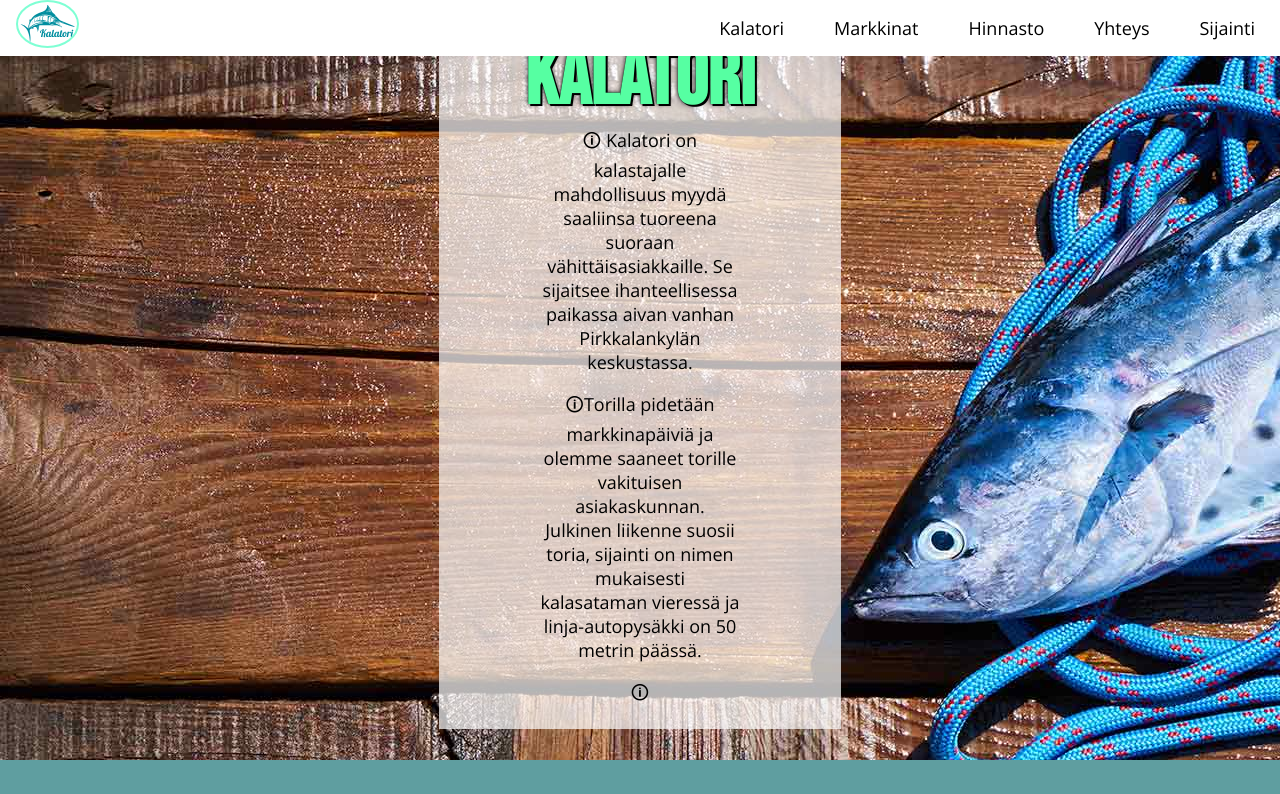
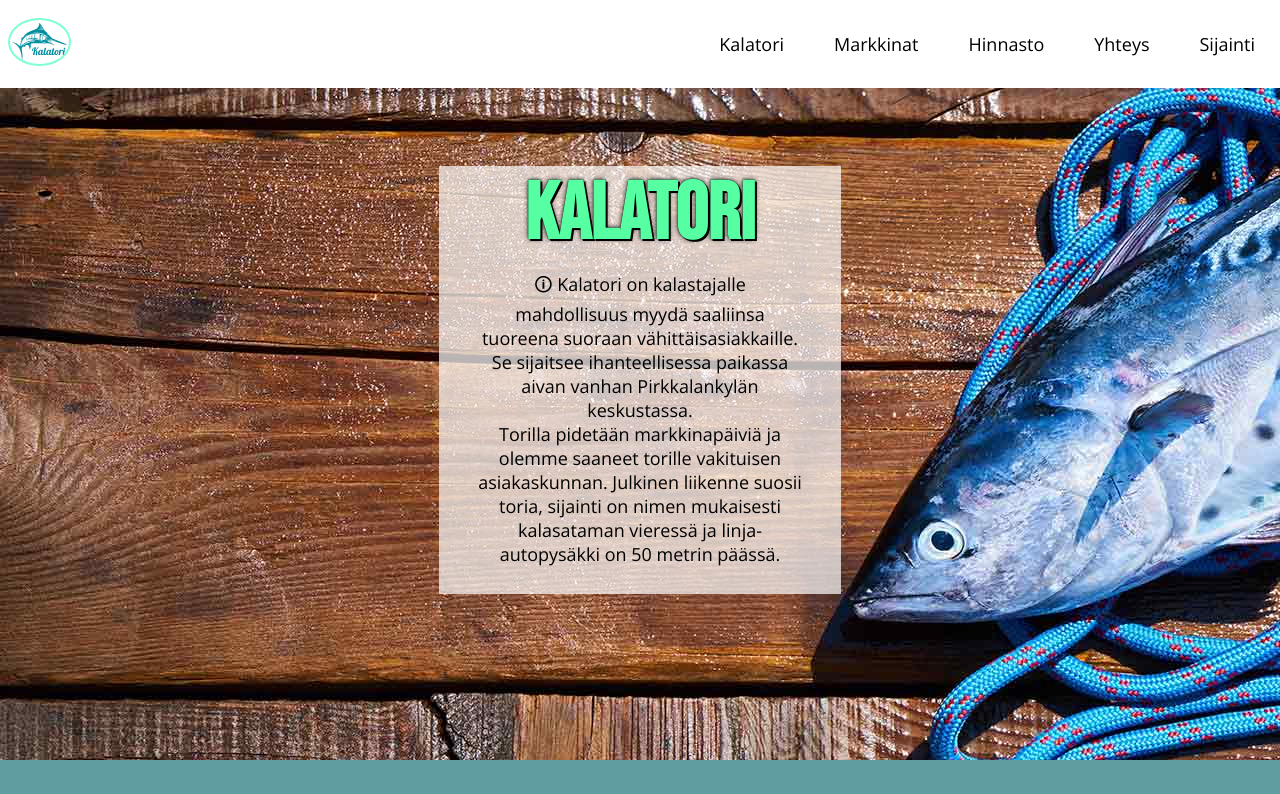
Before and after one commit to RabbeWauu/kalatori_tredu, a plain HTML site: page index.html in a window 1280 px wide. Shown: the top 794 px of the page. Drawn offline with nearby package versions, Linux system fonts and the light colour scheme.

Commit message:
update index.html header, markkinat

```diff
--- a/header.css
+++ b/header.css
@@ -1,15 +1,17 @@
-body {
+body{
     background: url(img/fish_market.jpg) !important;
     background-repeat: repeat;
     background-size: auto;
     margin: auto;
     margin-top: 5em;
+    width: 100%;
 }
 
-p {
+p{
     max-width: 100vw;
-    padding-inline-start: 100px;
-    padding-inline-end: 100px;
+    /* padding-inline-start: 100px;
+    padding-inline-end: 100px; */
+    padding: 0.5em 2em;
     text-align: center;
     color: black;
 }
--- a/nav.css
+++ b/nav.css
@@ -17,7 +17,7 @@ p{
 }
 
 .logo{
-    padding: 0 1em;
+    padding: 0.5em;
     float: left;
 }
 
@@ -26,15 +26,14 @@ p{
 }
 
 nav{
+    display: flex;
+    justify-content: space-between;
+    align-items: center;
+    width: 100%;
+    top: 0;
     position: fixed;
-    top: 0;
-    width: 100%;
+    background-color: var(--nav_bg_color);
     height: var(--nav_height);
-    background-color: var(--nav_bg_color);
-}
-
-nav ul{
-    width: fit-content;
     list-style-type: none;
     margin: 0 0 0 auto;
     padding: 0;
```
Also changed, not shown: index.html (+1 -4 lines).
